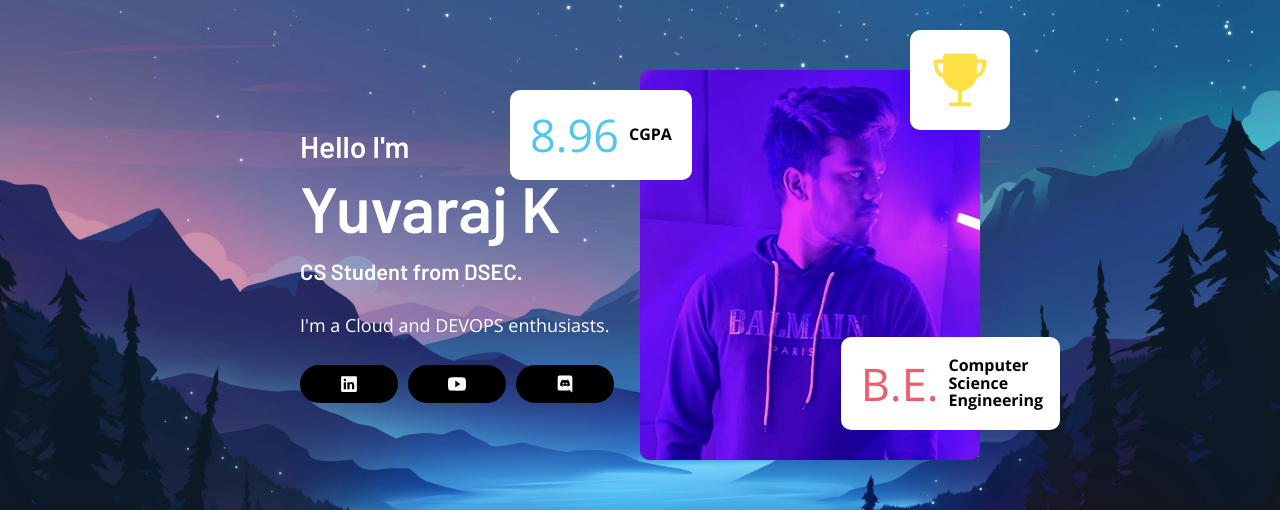
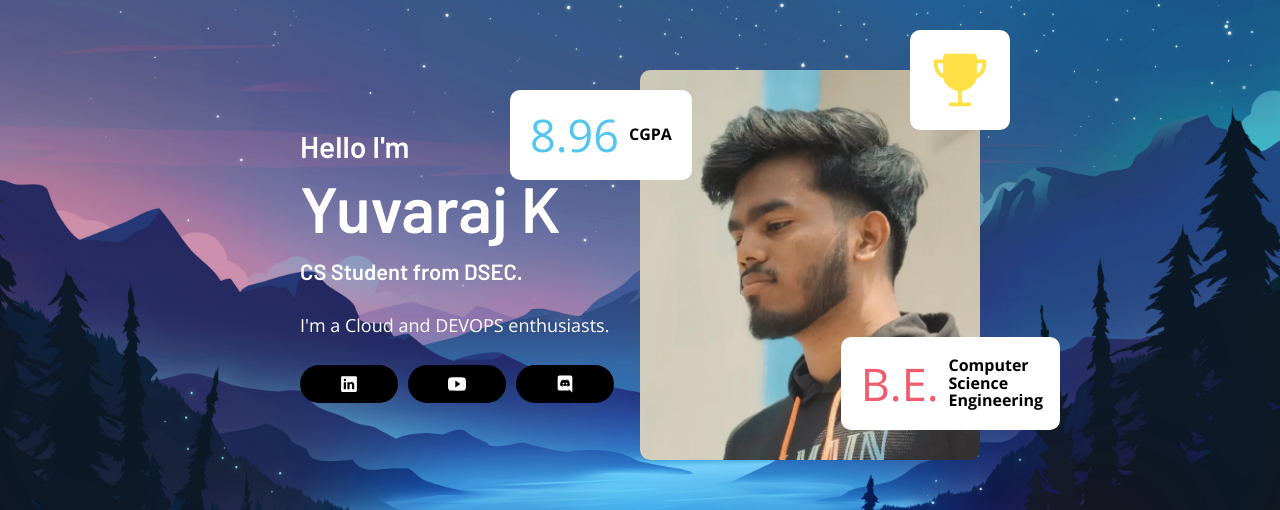
Before and after one commit to yuva19102003/portfolio.github.io, a plain HTML site: page index.html in a window 1280 px wide. Shown: the part 145-655 px from the top of the page. Drawn offline with nearby package versions, Linux system fonts and the light colour scheme.

Commit message:
Update index.html

```diff
--- a/index.html
+++ b/index.html
@@ -93,7 +93,7 @@
 
           <div class="hero-banner">
 
-            <img src="./assets/images/1.jpg" width="800" height="864" loading="lazy" alt="1.png"
+            <img src="assets/images/IMG_20240412_211839_067.jpg" width="800" height="864" loading="lazy" alt="1.png"
               class="img-cover">
 
             <div class="elem elem-1">
```
